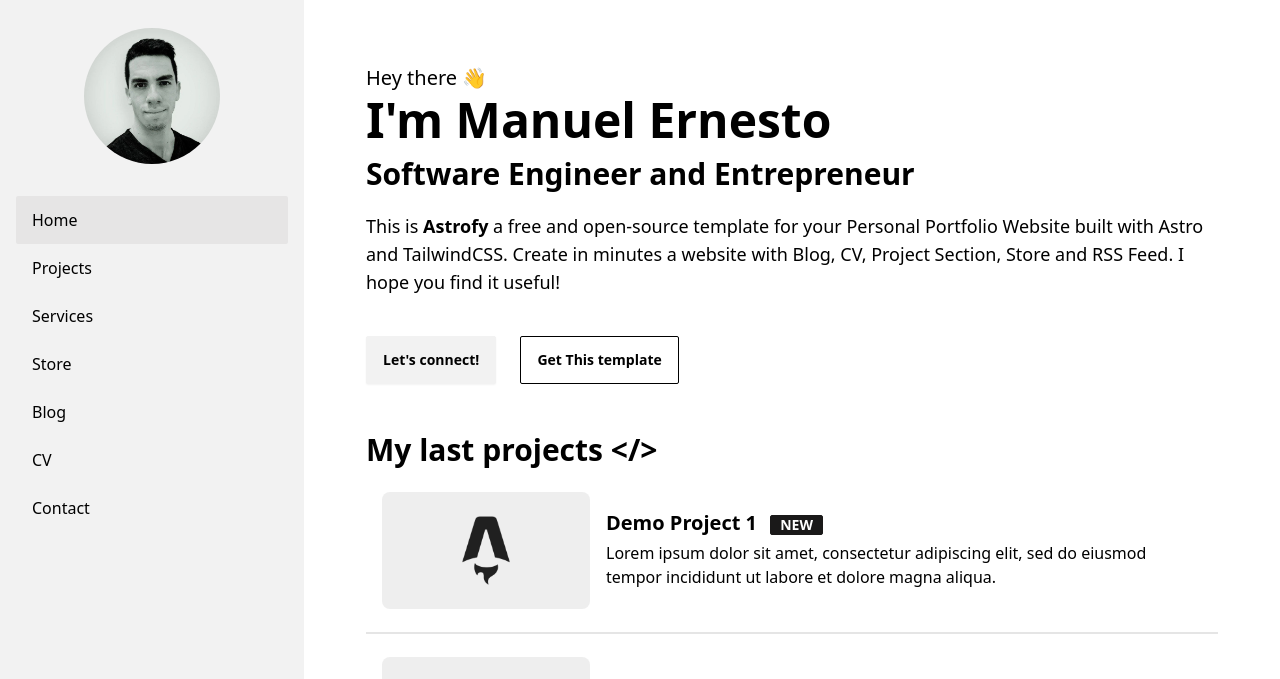
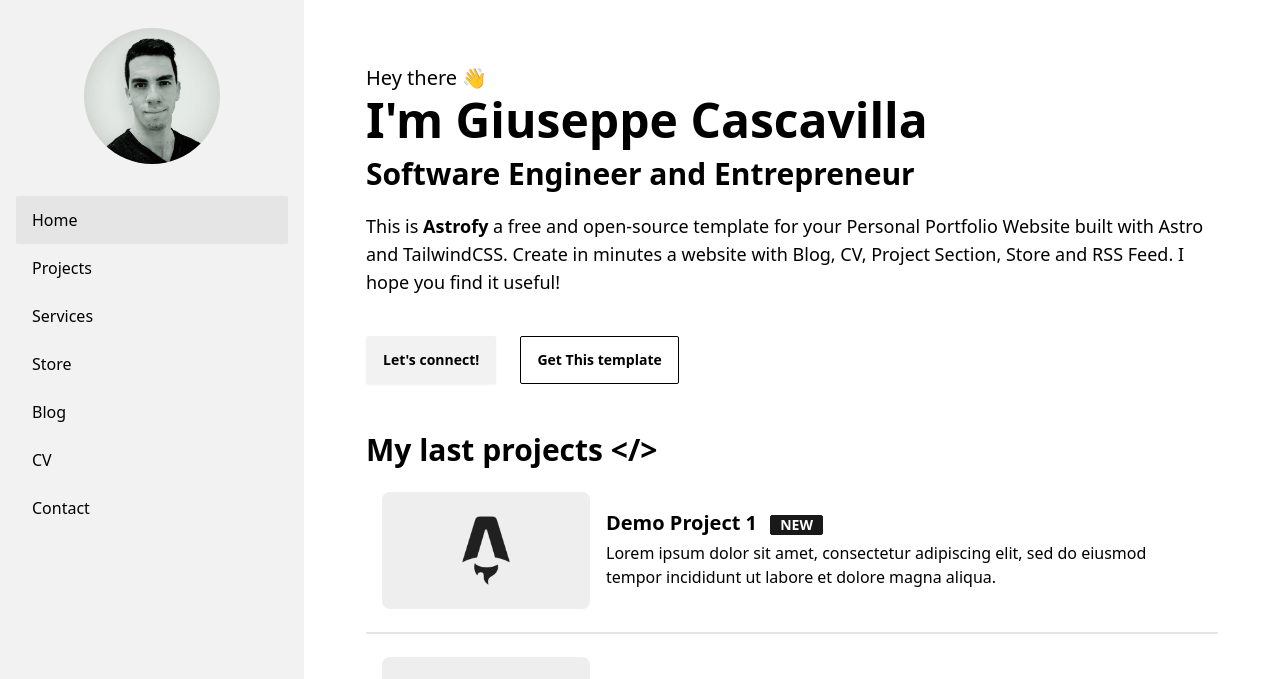
Before and after one commit to giuseppecascavilla/giuseppecascavilla.github.io, an Astro site: page / in a window 1280 px wide. Shown: the top 679 px of the page. Built offline with nearby package versions, Linux system fonts and the light colour scheme; Astro itself is replaced by a stand-in of ours.

Commit message:
Update index.astro

```diff
--- a/src/pages/index.astro
+++ b/src/pages/index.astro
@@ -12,7 +12,7 @@
 <BaseLayout sideBarActiveItemID="home">
   <div class="pb-12 mt-5">
     <div class="text-xl py-1">Hey there 👋</div>
-    <div class="text-5xl font-bold">I'm Manuel Ernesto</div>
+    <div class="text-5xl font-bold">I'm Giuseppe Cascavilla</div>
     <div class="text-3xl py-3 font-bold">Software Engineer and Entrepreneur</div>
     <div class="py-2">
       <text class="text-lg">
```
